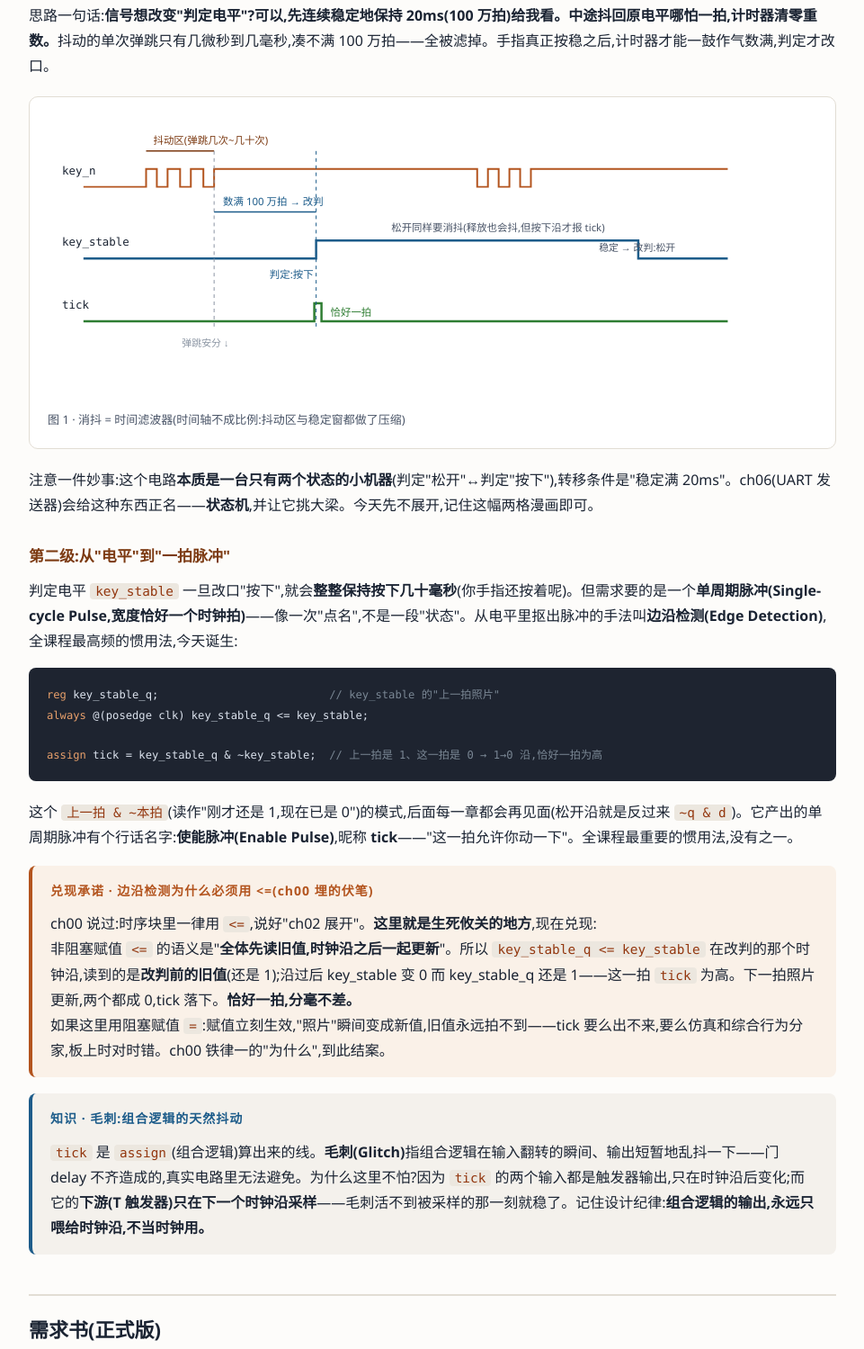
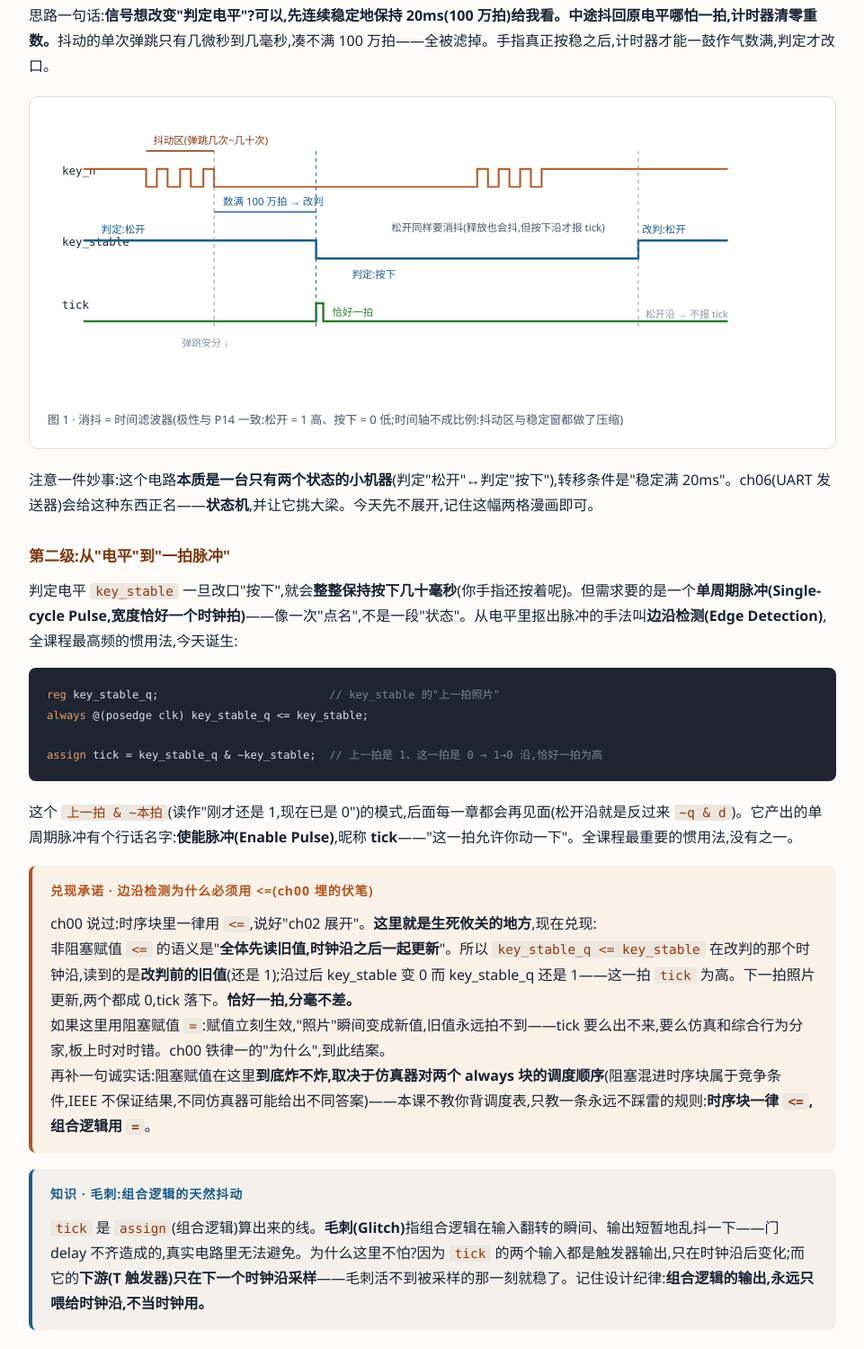
Before and after one commit to lzjever/zynq-fpga-course, a plain HTML site: page docs/ch02-debounce.html in a window 1280 px wide. Shown: the part 1700-3199 px from the top of the page at 90% size, without its empty margins (288-1249 px from the left). Drawn offline with Linux system fonts and the light colour scheme.

Commit message:
ch02 修 codex #3-#8:图1极性重画/R4参数上限/坑3极性反/选做预测/坑5差一拍/观察条件/非阻塞精化
- #3 图1 SVG 极性画反:重画为松开=高、按下=低(与 P14 一致),tick 改打在
  key_stable 的 1→0 按下沿;松开沿标注"不报 tick";图注补极性说明
- #4 R4"任意窗口"改为 1 至 1_048_576 拍(20 位计数器上限),注明加宽方法
- #5 正文新增坑 5"差一拍也过三关——三关验功能,不验精确阈值";
  tb_debounce.v 头部加同义注释(仅注释,不改判分逻辑)
- #6 非阻塞讲解补一句:阻塞赋值的竞争取决于仿真器调度,本课只教
  "时序块用 <=,组合逻辑用 ="
- #7 坑 3 修正:~q & d 是"只报松开沿"(替换而非叠加),现象为松手约 20ms
  后才翻,不再误称"按一次翻两次";选做 cnt[19] 预测改为"常亮背景上的
  短暂熄灭"(每窗 cnt 只跑一趟,cnt[19] 至多翻两次,非快速闪烁)
- #8 上板验收新增 box-warn:肉眼无法区分 0 次与 2 次翻转;快按(释放未稳
  20ms 即再按)丢 tick 属预期

Co-Authored-By: Claude Code <noreply@anthropic.com>

```diff
--- a/docs/ch02-debounce.html
+++ b/docs/ch02-debounce.html
@@ -75,29 +75,32 @@
   <p>思路一句话:<strong>信号想改变"判定电平"?可以,先连续稳定地保持 20ms(100 万拍)给我看。中途抖回原电平哪怕一拍,计时器清零重数。</strong>抖动的单次弹跳只有几微秒到几毫秒,凑不满 100 万拍——全被滤掉。手指真正按稳之后,计时器才能一鼓作气数满,判定才改口。</p>
   <div class="fig" style="background:#fff;border:1px solid var(--line);border-radius:10px;padding:20px;margin:20px 0;">
   <svg viewBox="0 0 860 310" xmlns="http://www.w3.org/2000/svg">
-    <!-- key_n bounce -->
+    <!-- key_n bounce(极性与 P14 一致:松开=1 高、按下=0 低)-->
     <text x="16" y="66" font-size="12.5" font-family="Consolas,monospace" fill="#1a2332">key_n</text>
-    <polyline points="40,80 110,80 110,60 122,60 122,80 134,80 134,60 148,60 148,80 160,80 160,60 174,60 174,80 186,80 186,60 480,60 480,80 492,80 492,60 504,60 504,80 516,80 516,60 528,60 528,80 540,80 540,60 760,60" fill="none" stroke="#b3541e" stroke-width="2"/>
-    <!-- key_stable -->
+    <polyline points="40,60 110,60 110,80 122,80 122,60 134,60 134,80 148,80 148,60 160,60 160,80 174,80 174,60 186,60 186,80 480,80 480,60 492,60 492,80 504,80 504,60 516,60 516,80 528,80 528,60 540,60 540,80 552,80 552,60 760,60" fill="none" stroke="#b3541e" stroke-width="2"/>
+    <!-- key_stable(1=松开,0=按下)-->
     <text x="16" y="146" font-size="12.5" font-family="Consolas,monospace" fill="#1a2332">key_stable</text>
-    <polyline points="40,160 300,160 300,140 660,140 660,160 760,160" fill="none" stroke="#1d5c8a" stroke-width="2.5"/>
-    <!-- tick -->
+    <polyline points="40,140 300,140 300,160 660,160 660,140 760,140" fill="none" stroke="#1d5c8a" stroke-width="2.5"/>
+    <!-- tick(只在 key_stable 的 1→0 按下沿出一拍)-->
     <text x="16" y="216" font-size="12.5" font-family="Consolas,monospace" fill="#1a2332">tick</text>
-    <polyline points="40,230 298,230 298,210 306,210 306,230 760,230" fill="none" stroke="#2e7d32" stroke-width="2.5"/>
-    <text x="316" y="224" font-size="11.5" fill="#2e7d32">恰好一拍</text>
+    <polyline points="40,230 300,230 300,210 308,210 308,230 760,230" fill="none" stroke="#2e7d32" stroke-width="2.5"/>
+    <text x="318" y="224" font-size="11.5" fill="#2e7d32">恰好一拍</text>
     <!-- annotations -->
     <path d="M 110 40 h 76" stroke="#7c3a12" stroke-width="1.5" fill="none"/>
     <text x="118" y="32" font-size="11.5" fill="#7c3a12">抖动区(弹跳几次~几十次)</text>
     <line x1="186" y1="40" x2="186" y2="240" stroke="#8b95a3" stroke-width="1" stroke-dasharray="4 4"/>
     <text x="150" y="258" font-size="11" fill="#8b95a3">弹跳安分 ↓</text>
     <line x1="300" y1="40" x2="300" y2="240" stroke="#1d5c8a" stroke-width="1" stroke-dasharray="4 4"/>
+    <line x1="660" y1="40" x2="660" y2="240" stroke="#8b95a3" stroke-width="1" stroke-dasharray="4 4"/>
     <path d="M 186 108 h 114" stroke="#1d5c8a" stroke-width="1.5"/>
     <text x="196" y="100" font-size="11.5" fill="#1d5c8a">数满 100 万拍 → 改判</text>
-    <text x="248" y="182" font-size="11.5" fill="#1d5c8a">判定:按下</text>
+    <text x="60" y="132" font-size="11.5" fill="#1d5c8a">判定:松开</text>
+    <text x="340" y="182" font-size="11.5" fill="#1d5c8a">判定:按下</text>
     <text x="384" y="130" font-size="11.5" fill="#4a5568">松开同样要消抖(释放也会抖,但按下沿才报 tick)</text>
-    <text x="616" y="152" font-size="11" fill="#4a5568">稳定 → 改判:松开</text>
+    <text x="664" y="132" font-size="11.5" fill="#1d5c8a">改判:松开</text>
+    <text x="668" y="226" font-size="11" fill="#8b95a3">松开沿 → 不报 tick</text>
   </svg>
-  <div style="font-size:13px;color:#4a5568;margin-top:10px;">图 1 · 消抖 = 时间滤波器(时间轴不成比例:抖动区与稳定窗都做了压缩)</div>
+  <div style="font-size:13px;color:#4a5568;margin-top:10px;">图 1 · 消抖 = 时间滤波器(极性与 P14 一致:松开 = 1 高、按下 = 0 低;时间轴不成比例:抖动区与稳定窗都做了压缩)</div>
   </div>
   <p>注意一件妙事:这个电路<strong>本质是一台只有两个状态的小机器</strong>(判定"松开"↔判定"按下"),转移条件是"稳定满 20ms"。ch06(UART 发送器)会给这种东西正名——<strong>状态机</strong>,并让它挑大梁。今天先不展开,记住这幅两格漫画即可。</p>
 
@@ -111,7 +114,8 @@
   <div class="box box-warn"><div class="box-title">兑现承诺 · 边沿检测为什么必须用 &lt;=(ch00 埋的伏笔)</div>
   <p>ch00 说过:时序块里一律用 <code>&lt;=</code>,说好"ch02 展开"。<strong>这里就是生死攸关的地方</strong>,现在兑现:<br>
   非阻塞赋值 <code>&lt;=</code> 的语义是"<strong>全体先读旧值,时钟沿之后一起更新</strong>"。所以 <code>key_stable_q &lt;= key_stable</code> 在改判的那个时钟沿,读到的是<strong>改判前的旧值</strong>(还是 1);沿过后 key_stable 变 0 而 key_stable_q 还是 1——这一拍 <code>tick</code> 为高。下一拍照片更新,两个都成 0,tick 落下。<strong>恰好一拍,分毫不差。</strong><br>
-  如果这里用阻塞赋值 <code>=</code>:赋值立刻生效,"照片"瞬间变成新值,旧值永远拍不到——tick 要么出不来,要么仿真和综合行为分家,板上时对时错。ch00 铁律一的"为什么",到此结案。</p></div>
+  如果这里用阻塞赋值 <code>=</code>:赋值立刻生效,"照片"瞬间变成新值,旧值永远拍不到——tick 要么出不来,要么仿真和综合行为分家,板上时对时错。ch00 铁律一的"为什么",到此结案。<br>
+  再补一句诚实话:阻塞赋值在这里<strong>到底炸不炸,取决于仿真器对两个 always 块的调度顺序</strong>(阻塞混进时序块属于竞争条件,IEEE 不保证结果,不同仿真器可能给出不同答案)——本课不教你背调度表,只教一条永远不踩雷的规则:<strong>时序块一律 <code>&lt;=</code>,组合逻辑用 <code>=</code></strong>。</p></div>
   <div class="box box-know"><div class="box-title">知识 · 毛刺:组合逻辑的天然抖动</div>
   <p><code>tick</code> 是 <code>assign</code>(组合逻辑)算出来的线。<strong>毛刺(Glitch)</strong>指组合逻辑在输入翻转的瞬间、输出短暂地乱抖一下——门 delay 不齐造成的,真实电路里无法避免。为什么这里不怕?因为 <code>tick</code> 的两个输入都是触发器输出,只在时钟沿后变化;而它的<strong>下游(T 触发器)只在下一个时钟沿采样</strong>——毛刺活不到被采样的那一刻就稳了。记住设计纪律:<strong>组合逻辑的输出,永远只喂给时钟沿,不当时钟用。</strong></p></div>
 
@@ -124,7 +128,7 @@
     <tr><td>R1 稳定判定</td><td>内部维护判定电平 <code>key_stable</code>(1=松开,0=按下)。仅当 <code>key_n</code> 与判定<strong>连续不一致满 STABLE_CYCLES 拍</strong>才改判;中途任何一拍一致即计时清零。<strong>信号名是规定的</strong>——测试台要按名字直接观察它(分层引用,仿真的特权)</td></tr>
     <tr><td>R2 按下沿脉冲</td><td><code>key_stable</code> 每次 1→0(可靠按下),<code>tick</code> 输出<strong>恰好一个时钟宽</strong>的脉冲;松开沿(0→1)不输出</td></tr>
     <tr><td>R3 抗抖</td><td>任何短于稳定窗的抖动/毛刺(含"差 20 拍数满"的长毛刺)不得改变判定、不得出 tick</td></tr>
-    <tr><td>R4 参数化</td><td>以上行为对任意 <code>STABLE_CYCLES</code> 成立(三关之关 3 用 50/200/400 验证)</td></tr>
+    <tr><td>R4 参数化</td><td>以上行为对 <code>STABLE_CYCLES</code> 取 <strong>1 至 1_048_576 拍</strong>成立——参考实现的计数器固定 20 位,上限 2<sup>20</sup> = 1_048_576;需要更大窗口,请先加宽计数器(三关之关 3 用 50/200/400 验证)</td></tr>
   </table>
 
   <h3>动手:先写后看,三关验收</h3>
@@ -257,20 +261,24 @@
     <li>对照记忆:同样的手指,同样的按键,20 行裸版乱翻,消抖版服服帖帖——<strong>差异只隔一层"数满 100 万拍"</strong>;</li>
     <li>把两版现象记进 README 的现象记录表(交作业的一部分)。</li>
   </ol></div>
+  <div class="box box-warn"><div class="box-title">观察条件 · 肉眼验收的两条边界</div>
+  <p>① <strong>肉眼分不清 0 次和 2 次</strong>:若某种 bug 让按下沿、松开沿各翻一次,LED 转一圈回到原状态,看起来和"没翻"一模一样——"50 次零失误"实际验的是"每次按压后 LED 状态有变",要较真请逐次核对亮灭状态(或录视频逐帧数);② <strong>快按可能丢 tick,且属预期</strong>:松开后不足 20ms(稳定窗)就再按,<code>key_stable</code> 还没改判回"松开",第二次按下没有 1→0 沿可报——tick 丢失不是 bug,是滤波器在按规矩办事。验收三连请用正常节奏按。</p></div>
   <div class="box box-warn"><div class="box-title">警告 · 本课你的手指整天在按键区</div>
   <p>丝印 <strong>PL_KEY</strong>(P14)才是我们的按键;丝印 <strong>RST</strong> 的那颗是<strong>整芯片硬复位</strong>:按一下,PL 里你的电路全部消失,Debian 跟着重启。消抖实验按错一次 = 现象全没 + 重烧。肌肉记忆从今天练:按之前瞄一眼丝印。(附录 A 有惨案专页。)</p></div>
   <div class="box box-know"><div class="box-title">选做 · 自由发挥(现象可预测)</div>
-  <p>把 R14 改接到稳定计时器 <code>cnt</code> 的高位(比如 <code>cnt[19]</code>)之类的地方看看?可以,但先写预测:按住按键期间,计时器数到 100 万要 20ms,<code>cnt[19]</code> 在这 20ms 里翻转数次——LED 呈现<strong>极暗的快速闪烁</strong>(又是眼睛在平均!ch01 的知识回来串门)。现象对得上预测才许算"玩过了"。</p></div>
+  <p>把 R14 改接到稳定计时器 <code>cnt</code> 的高位(比如 <code>cnt[19]</code>)之类的地方看看?可以,但先写预测——而且 R14 是<strong>低电平点亮</strong>(输出 0 才亮)。计数窗内 cnt 从 0 数到 999_999:数到 524_288 拍(10.486ms)时 <code>cnt[19]</code> 变 1,改判清零时又回 0。所以每次按下/松开后,现象是<strong>常亮背景上的一次短暂熄灭</strong>:边缘后约 10.5ms 起 LED 熄灭约 9.5ms(475_712 拍),随即亮回——改判后信号与判定一致,cnt 停在 0,LED 常亮等待下一次边缘。<strong>不是</strong>"极暗的快速闪烁":计数器每个窗口只跑一趟,cnt[19] 每窗至多翻两次,没有连续翻转可供眼睛平均。现象对得上预测才许算"玩过了"。</p></div>
 
   <h3>常见坑</h3>
   <div class="box box-warn"><div class="box-title">坑 1 · 裸版"看起来也正常"?</div>
   <p>抖动是概率现象:有的按键组合恰好在采样沿之间弹完,裸版偶尔也"按一次翻一次"。别被一次正常骗了——多按、快按、轻按。工程结论同理:<strong>"从来没错过"不等于"不会错"</strong>,这句话下一章还会回来(而且是带着公式回来)。</p></div>
   <div class="box box-warn"><div class="box-title">坑 2 · 测试台的 20ms 变成 20ns(假通过)</div>
   <p>ch01 预告的坑到了:测试台里写 <code>#20_000_000</code> 想表示 20ms,若 <code>timescale</code> 是 <code>1ns/1ps</code>,它确实等于 20ms——但如果你想仿真"缩小的稳定窗"却忘了同步改 DUT 参数,就会看到假 PASS/假 FAIL。本课测试台<strong>所有时长都用"时钟拍数"写</strong>(<code>repeat (…) @(posedge clk)</code>),换参数换板子都不用改——学走这个习惯。</p></div>
-  <div class="box box-warn"><div class="box-title">坑 3 · tick 报了松开沿:按一次翻两次</div>
-  <p>如果你的边沿检测写成 <code>~key_stable_q &amp; key_stable</code>(0→1,松开沿也报),现象很直白:按一次 LED 翻<strong>两次</strong>(按下翻一次,松开又翻一次)。看到"翻两次"先查极性——需求书 R2 规定只报按下沿。</p></div>
+  <div class="box box-warn"><div class="box-title">坑 3 · 极性写反:tick 报成了松开沿</div>
+  <p>如果把边沿检测写成 <code>~key_stable_q &amp; key_stable</code>(0→1),它检测到的是<strong>松开沿而不是按下沿</strong>——注意这是"替换"不是"多报":一次完整的按-松仍然只有 1 个 tick,只是翻转被挪到了<strong>松手约 20ms 之后</strong>。验收三连的第三连能暴露它:按住 3 秒不放,松手前 LED 纹丝不动,松手后才翻。(真想做到"按一次翻两次",得两个沿都报——比如写成异或 <code>key_stable_q ^ key_stable</code>。)看到翻转时刻不对先查极性——需求书 R2 规定只报按下沿(1→0)。</p></div>
   <div class="box box-warn"><div class="box-title">坑 4 · "数满就锁存"的误解</div>
   <p>常见错误实现:计时器只管累加、不管中途一致不一致("累计满 100 万就改判")。抖动期间的碎片时间加起来也能凑满 100 万拍——毛刺被当成稳定按压,<strong>乱翻从正门回来</strong>。滤波器的灵魂是"连续"二字:抖回原电平哪怕一拍,清零重数。这也是自测 A2 的题。</p></div>
+  <div class="box box-warn"><div class="box-title">坑 5 · 差一拍也过三关——三关验功能,不验精确阈值</div>
+  <p>把比较条件写成 <code>cnt == STABLE_CYCLES</code>(多数一拍)或 <code>cnt == STABLE_CYCLES-2</code>(少一拍),三关<strong>照样全 PASS</strong>:测试台的按压场给了"稳定窗 + 50 拍"的余量,长毛刺场只比窗口短 20 拍——±1 拍的偏差两边都察觉不到。三关验的是<strong>功能</strong>(滤抖、恰好 1 个 tick、换参数仍成立),<strong>不验窗口精确到拍</strong>。要验精确阈值,得在仿真里单独量"弹跳安分到 <code>key_stable</code> 改判"的拍数,与 <code>STABLE_CYCLES</code> 严格对账。</p></div>
 
   <h3>小结</h3>
   <div class="box box-win"><div class="box-title">本章一句话</div>
```
Also changed, not shown: 1 other file.
